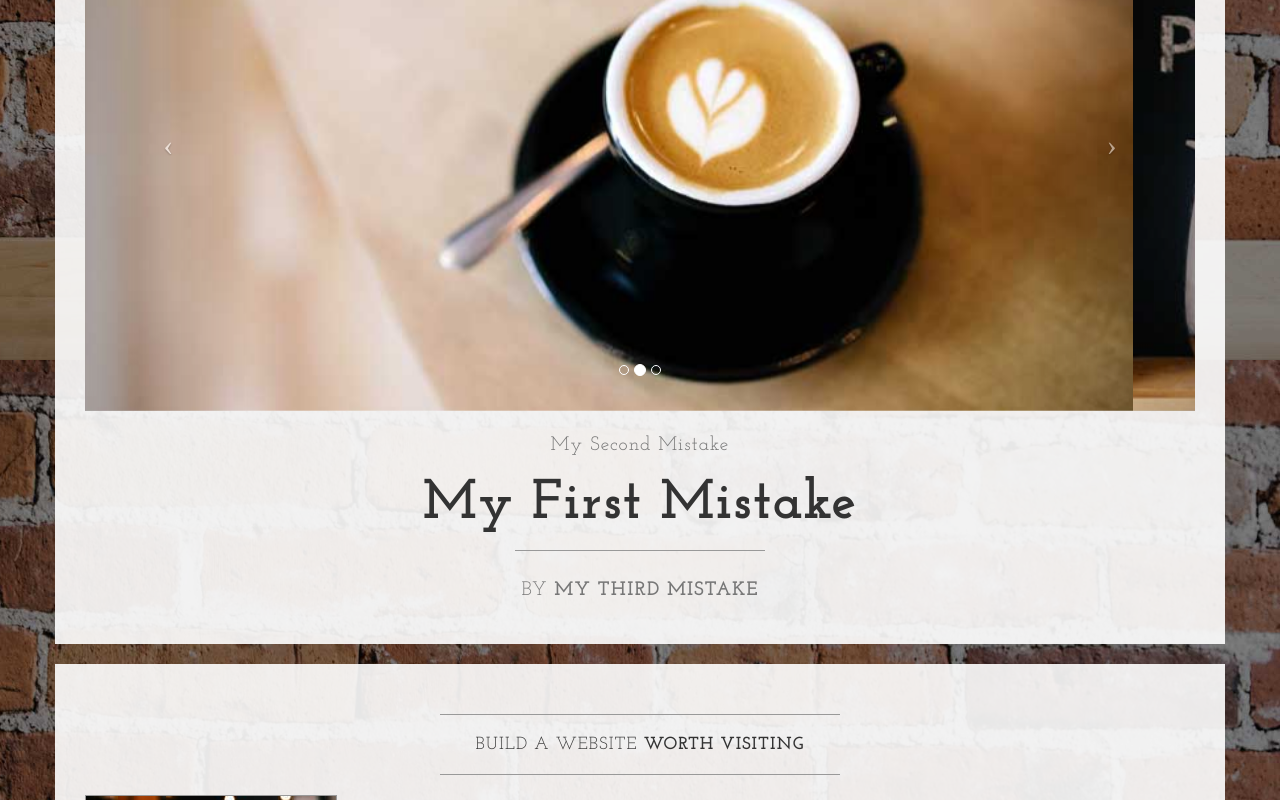
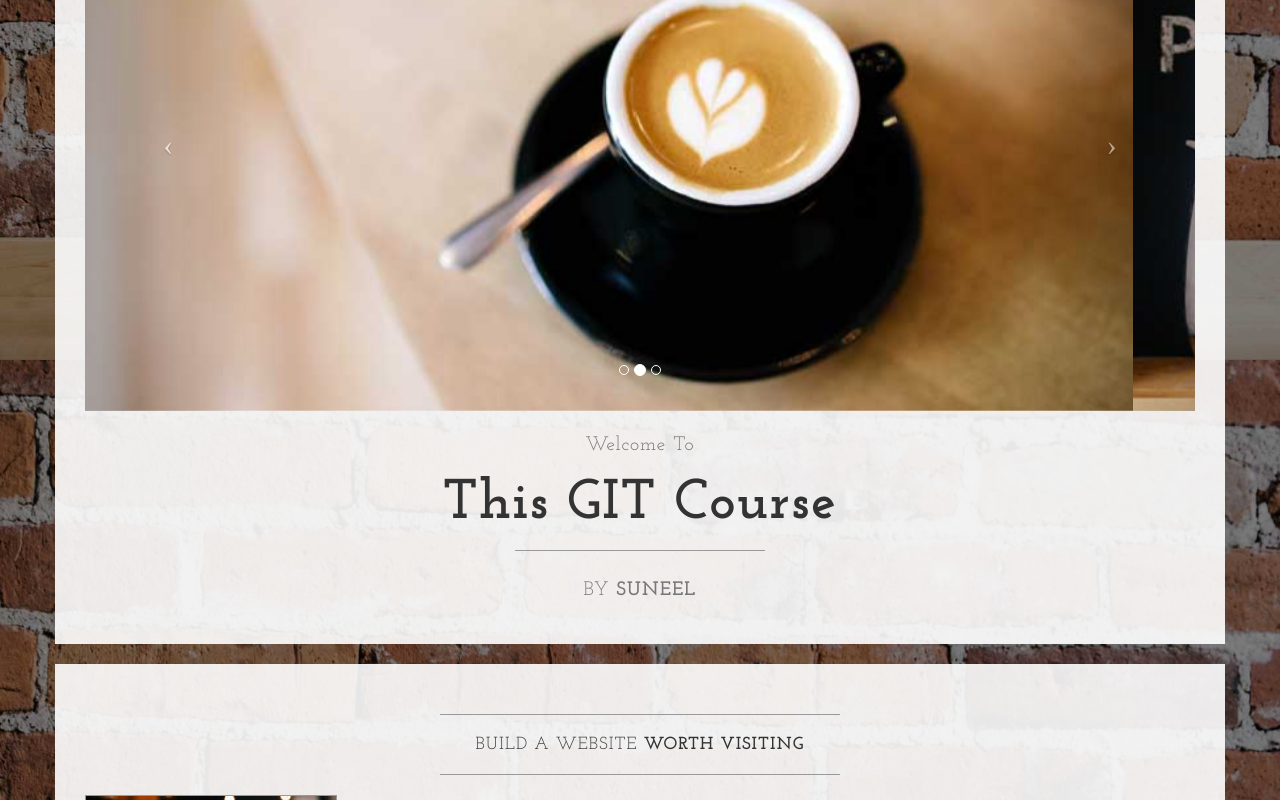
Before and after one commit to OneforIndia/SKYGITCourse, a plain HTML site: page index.html in a window 1280 px wide. Shown: the part 440-1240 px from the top of the page. Drawn offline with nearby package versions, Linux system fonts and the light colour scheme.

Commit message:
latest changes

```diff
--- a/index.html
+++ b/index.html
@@ -106,13 +106,13 @@
                         </a>
                     </div>
                     <h2 class="brand-before">
-                        <small>My Second Mistake</small>
+                        <small>Welcome to</small>
                     </h2>
-                    <h1 class="brand-name">My first mistake</h1>
+                    <h1 class="brand-name">this GIT Course</h1>
                     <hr class="tagline-divider">
                     <h2>
                         <small>By
-                            <strong>My third mistake</strong>
+                            <strong>Suneel</strong>
                         </small>
                     </h2>
                 </div>
```
